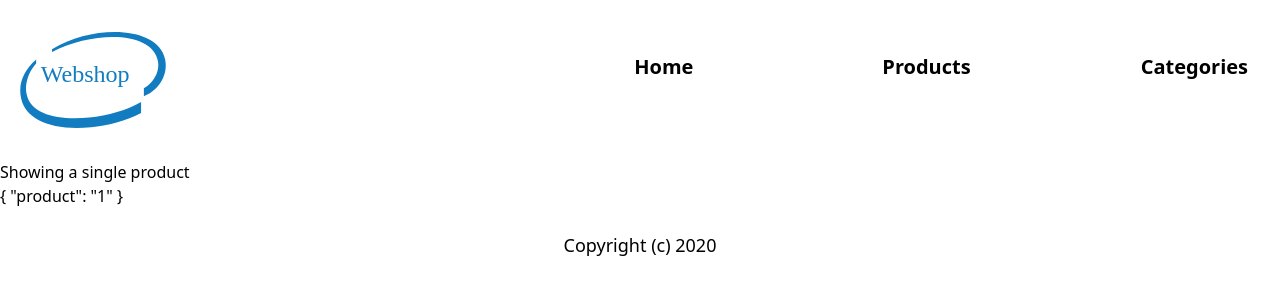
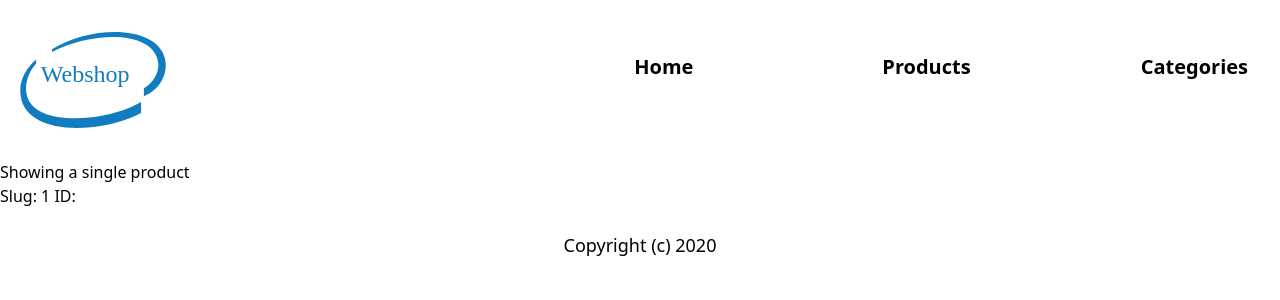
Before and after one commit to enthusiastdev121/woocommerce, a Nuxt app: page /product/1 in a window 1280 px wide. Shown: the top 300 px of the page. Built offline with nearby package versions, Linux system fonts and the light colour scheme.

Commit message:
Properly pass parameters to dynamic Nuxtlink routes
We need this to show product details

```diff
--- a/components/Products/ShowAllProducts.vue
+++ b/components/Products/ShowAllProducts.vue
@@ -11,7 +11,10 @@
             >
               <NuxtLink
                 class="text-black cursor-pointer hover:underline"
-                :to="'/product/' + product.slug"
+                :to="{
+                  path: '/product/' + product.slug,
+                  query: { id: product.databaseId },
+                }"
               >
                 <img
                   id="product-image"
--- a/pages/product/_product.vue
+++ b/pages/product/_product.vue
@@ -1,7 +1,7 @@
 <template>
   <div>
     <ShowSingleProduct />
-    {{ this.$route.params }}
+    Slug: {{ this.$route.params.product }} ID: {{ this.$route.query.id }}
   </div>
 </template>
 
```
